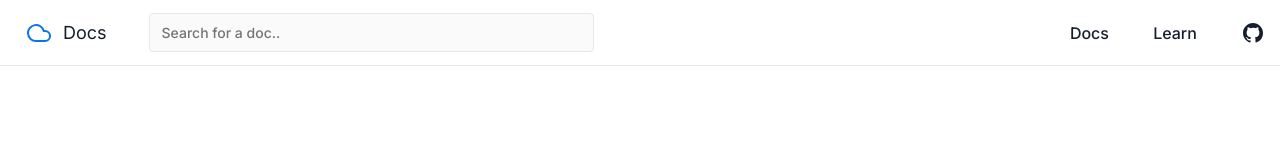
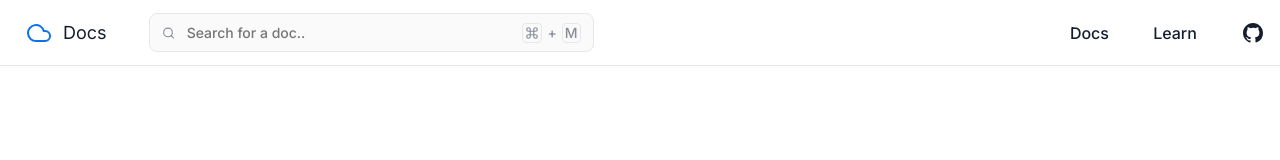
Before and after one commit to RubensKj/docs, a React (Create React App) app in the folder src/main/frontend/: page /docs in a window 1280 px wide. Shown: the top 160 px of the page. Built offline with nearby package versions, Linux system fonts and the light colour scheme.

Commit message:
Creating modal to search

```diff
--- a/src/main/frontend/package.json
+++ b/src/main/frontend/package.json
@@ -12,6 +12,8 @@
     "@types/react-dom": "^17.0.0",
     "react": "^17.0.1",
     "react-dom": "^17.0.1",
+    "react-hotkeys-hook": "^3.0.3",
+    "react-modal": "^3.12.1",
     "react-router": "^5.2.0",
     "react-router-dom": "^5.2.0",
     "react-scripts": "4.0.2",
@@ -45,6 +47,7 @@
     ]
   },
   "devDependencies": {
+    "@types/react-modal": "^3.12.0",
     "@types/react-router": "^5.1.11",
     "@types/react-router-dom": "^5.1.7",
     "@types/styled-components": "^5.1.7",
--- /dev/null
+++ b/src/main/frontend/src/code-docs/assets/command/index.tsx
@@ -0,0 +1,20 @@
+import React from 'react';
+import { IconType } from '../../../core/Assets/IconType';
+
+const Command: React.FC<IconType> = ({ color, size }) => {
+  return (
+    <svg
+      width={size}
+      height={size}
+      viewBox="0 0 24 24"
+      fill="none"
+      stroke={color}
+      strokeWidth="2"
+      strokeLinecap="round"
+      strokeLinejoin="round">
+      <path d="M18 3a3 3 0 0 0-3 3v12a3 3 0 0 0 3 3 3 3 0 0 0 3-3 3 3 0 0 0-3-3H6a3 3 0 0 0-3 3 3 3 0 0 0 3 3 3 3 0 0 0 3-3V6a3 3 0 0 0-3-3 3 3 0 0 0-3 3 3 3 0 0 0 3 3h12a3 3 0 0 0 3-3 3 3 0 0 0-3-3z"></path>
+    </svg>
+  );
+}
+
+export default Command;
--- /dev/null
+++ b/src/main/frontend/src/code-docs/assets/search/index.tsx
@@ -0,0 +1,21 @@
+import React from 'react';
+import { IconType } from '../../../core/Assets/IconType';
+
+const Search: React.FC<IconType> = ({ color, size }) => {
+  return (
+    <svg
+      width={size}
+      height={size}
+      viewBox="0 0 24 24"
+      fill="none"
+      stroke={color}
+      strokeWidth="2"
+      strokeLinecap="round"
+      strokeLinejoin="round">
+      <circle cx="11" cy="11" r="8"></circle>
+      <line x1="21" y1="21" x2="16.65" y2="16.65"></line>
+    </svg>
+  );
+}
+
+export default Search;
--- /dev/null
+++ b/src/main/frontend/src/code-docs/components/Search/search-bar.tsx
@@ -0,0 +1,49 @@
+import React, { useEffect, useRef, useState } from 'react';
+
+import SearchIcon from '../../assets/search';
+import CommandIcon from '../../assets/command';
+
+import { SearchProps } from './search';
+
+// Styles
+import { Input, Span } from '../../../core/Styles/utils';
+import { Container, Form, KeybindIcons, IconArea } from './styles';
+
+
+const SearchBar: React.FC<SearchProps> = ({ isModalOpen, toggleModal, disabled }) => {
+  const [isOpen, setIsOpen] = useState<boolean | undefined>(false);
+  const inputRef = useRef<HTMLInputElement | null>(null);
+
+  useEffect(() => {
+    setIsOpen(!isModalOpen);
+    inputRef.current?.focus();
+  }, [isModalOpen]);
+
+  const openSearchBar = () => {
+    if (toggleModal) {
+      toggleModal();
+    }
+  }
+
+  return (
+    <Container>
+      <Form onClick={openSearchBar} disabled={disabled}>
+        <SearchIcon color="rgba(107,114,128,var(--text-opacity))" size={16} />
+        <Input ref={inputRef} placeholder="Search for a doc.." disabled={disabled} />
+        {isOpen && (
+          <KeybindIcons>
+            <IconArea>
+              <CommandIcon color="rgba(107,114,128,var(--text-opacity))" size={14} />
+            </IconArea>
+            <Span>+</Span>
+            <IconArea>
+              <Span>M</Span>
+            </IconArea>
+          </KeybindIcons>
+        )}
+      </Form>
+    </Container>
+  );
+}
+
+export default SearchBar;
--- /dev/null
+++ b/src/main/frontend/src/code-docs/components/Search/search.tsx
@@ -0,0 +1,62 @@
+import React, { useState } from 'react';
+
+import { useHotkeys } from 'react-hotkeys-hook';
+import { Styles } from 'react-modal';
+import Modal from '../../../core/Modal';
+
+// Components
+import SearchBar from './search-bar';
+
+import { ModalContent } from './styles';
+
+export interface SearchProps {
+  isModalOpen?: boolean;
+  toggleModal?: () => void;
+
+  disabled?: boolean;
+}
+
+const MODAL_STYLES: Styles = {
+  content: {
+    top: '10%',
+    left: '50%',
+    right: 'auto',
+    bottom: 'auto',
+    marginRight: '-50%',
+    transform: 'translate(-50%, -50%)',
+    background: '#FFFFFF',
+    borderRadius: '4px',
+    maxWidth: '565px',
+    width: '100%',
+    border: 'none',
+    boxShadow: '0px 8px 19px 2px rgba(0,0,0,0.1)',
+  },
+  overlay: {
+    backgroundColor: 'rgba(18, 18, 20, 0.1)',
+  },
+}
+
+const Search: React.FC = () => {
+  const [isModalOpen, setModalOpen] = useState<boolean>(false);
+
+  useHotkeys('ctrl+m', () => {
+    setModalOpen(!isModalOpen);
+  }, [isModalOpen]);
+
+  const toggleModal = () => {
+    setModalOpen(!isModalOpen);
+  }
+
+  return (
+    <React.Fragment>
+      <Modal isOpen={isModalOpen} setIsOpen={toggleModal} styles={MODAL_STYLES}>
+        <ModalContent>
+          <SearchBar isModalOpen={isModalOpen} />
+        </ModalContent>
+      </Modal>
+      <SearchBar isModalOpen={isModalOpen} toggleModal={toggleModal} disabled={true} />
+    </React.Fragment>
+  );
+}
+
+export default Search;
--- /dev/null
+++ b/src/main/frontend/src/code-docs/components/Search/styles.ts
@@ -0,0 +1,97 @@
+import styled from 'styled-components';
+
+interface StyleSearchProps {
+  disabled?: boolean;
+}
+
+export const Container = styled.div`
+  display: flex;
+  justify-content: flex-start;
+  align-items: center;
+
+  width: 100%;
+  max-width: 445px;
+
+  margin-right: 24px;
+
+  transition: 0.2s display;
+
+  @media only screen and (max-width: 765px) {
+    display: none;
+  }
+`;
+
+export const Form = styled.form<StyleSearchProps>`
+  display: flex;
+  justify-content: center;
+  align-items: center;
+
+  width: 100%;
+
+  padding: 0 12px;
+
+  border: 1px solid var(--border-header-color);
+  border-radius: 8px;
+
+  background: #fafafa;
+
+  color: rgba(107,114,128,var(--text-opacity));
+
+  ${props => props.disabled && 'cursor: pointer !important;'}
+
+  input {
+    border: 0;
+    border-radius: 0;
+    background: none;
+
+    ${props => props.disabled && 'cursor: pointer !important;'}
+
+    width: 100%;
+    height: 100%;
+  }
+`;
+
+export const KeybindIcons = styled.div`
+  display: grid;
+  grid-auto-flow: column;
+  justify-content: center;
+  align-items: center;
+
+  grid-gap: 5px;
+
+  span {
+    font-size: 14px;
+  }
+`;
+
+export const IconArea = styled.div`
+  display: flex;
+  justify-content: center;
+  align-items: center;
+
+  padding: 2px;
+
+  border: 1px solid var(--border-header-color);
+  border-radius: 4px;
+
+  max-width: 20px;
+  max-height: 20px;
+
+  width: 100%;
+  height: 100%;
+`;
+
+export const ModalContent = styled.div`
+  display: flex;
+  flex-direction: column;
+
+  width: 100%;
+
+  div {
+    max-width: none;
+
+    @media only screen and (max-width: 765px) {
+      display: flex;
+    }
+  }
+`;
--- a/src/main/frontend/src/code-docs/components/SearchBar/index.tsx
+++ /dev/null
@@ -1,17 +0,0 @@
-import React from 'react';
-
-// Styles
-import { Input } from '../../../core/Styles/utils';
-import { Container, Form } from './styles';
-
-const SearchBar: React.FC = () => {
-  return (
-    <Container>
-      <Form>
-        <Input placeholder="Search for a doc.." />
-      </Form>
-    </Container>
-  );
-}
-
-export default SearchBar;
--- a/src/main/frontend/src/code-docs/components/SearchBar/styles.ts
+++ /dev/null
@@ -1,26 +0,0 @@
-import styled from 'styled-components';
-
-export const Container = styled.div`
-  display: flex;
-  justify-content: flex-start;
-  align-items: center;
-
-  width: 100%;
-  max-width: 445px;
-
-  margin-right: 24px;
-
-  transition: 0.2s display;
-
-  @media only screen and (max-width: 765px) {
-    display: none;
-  }
-`;
-
-export const Form = styled.form`
-  display: flex;
-  justify-content: center;
-  align-items: center;
-
-  width: 100%;
-`;
--- a/src/main/frontend/src/core/Header/index.tsx
+++ b/src/main/frontend/src/core/Header/index.tsx
@@ -5,7 +5,7 @@ import Github from '../Assets/Github';
 import LogoImage from '../../code-docs/assets/logo';
 
 // Components
-import SearchBar from '../../code-docs/components/SearchBar';
+import Search from '../../code-docs/components/Search/search';
 
 // Styles
 import { Linking, Span } from '../Styles/utils';
@@ -24,7 +24,7 @@ const Header: React.FC = () => {
               <Title>Docs</Title>
             </LogoArea>
           </Linking>
-          <SearchBar />
+          <Search />
         </LeftSide>
         <RightSide>
           <ListLinks>
--- a/src/main/frontend/src/core/Header/styles.ts
+++ b/src/main/frontend/src/core/Header/styles.ts
@@ -55,7 +55,7 @@ export const RightSide = styled.div`
     width: 100%;
 
     margin: 12px 0;
-    justify-content: flex-start;
+    justify-content: space-between;
 
     a {
       margin-left: 0;
--- /dev/null
+++ b/src/main/frontend/src/core/Modal/index.tsx
@@ -0,0 +1,51 @@
+import React, { useEffect, useState } from 'react';
+import ReactModal, { Styles } from 'react-modal';
+
+interface IModalProps {
+  children: any;
+  isOpen: boolean;
+  setIsOpen: () => void;
+  styles?: Styles;
+}
+
+const DEFAULT_STYLE = {
+  content: {
+    top: '50%',
+    left: '50%',
+    right: 'auto',
+    bottom: 'auto',
+    marginRight: '-50%',
+    transform: 'translate(-50%, -50%)',
+    background: '#FFFFFF',
+    borderRadius: '8px',
+    maxWidth: '520px',
+    width: '100%',
+    border: 'none',
+    boxShadow: '0px 8px 19px 2px rgba(0,0,0,0.1)'
+  },
+  overlay: {
+    backgroundColor: 'rgba(18, 18, 20, 0.1)',
+  },
+}
+
+const Modal: React.FC<IModalProps> = ({ children, isOpen, setIsOpen, styles }) => {
+  const [modalStatus, setModalStatus] = useState(isOpen);
+
+  useEffect(() => {
+    setModalStatus(isOpen);
+  }, [isOpen]);
+
+  return (
+    <ReactModal
+      shouldCloseOnOverlayClick={!false}
+      onRequestClose={setIsOpen}
+      isOpen={modalStatus}
+      ariaHideApp={false}
+      style={styles ? styles : DEFAULT_STYLE}
+    >
+      {children}
+    </ReactModal>
+  );
+}
+
+export default Modal;
```
Also changed, not shown: 1 other file (tests, documents, lock files or other folders).
